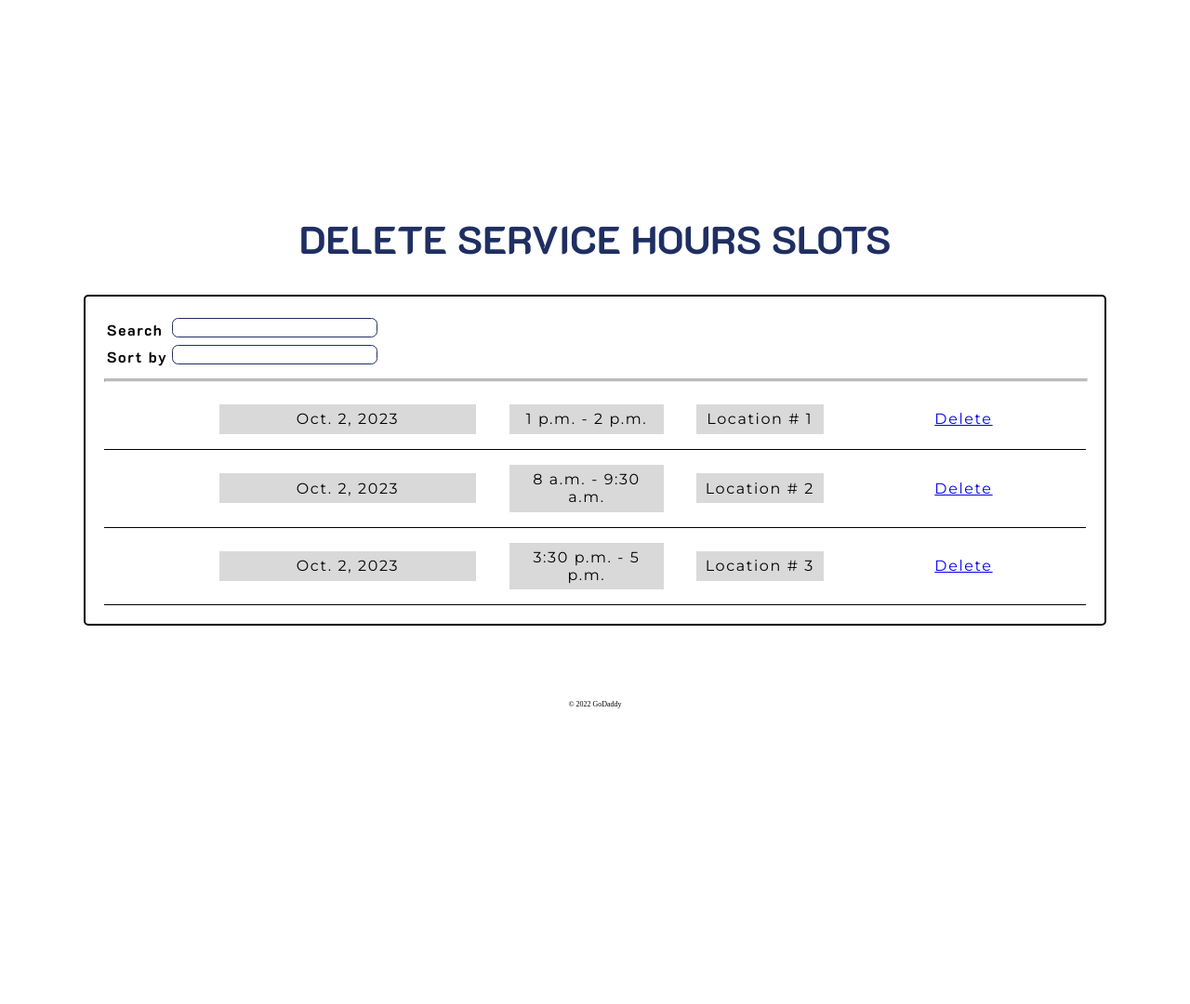
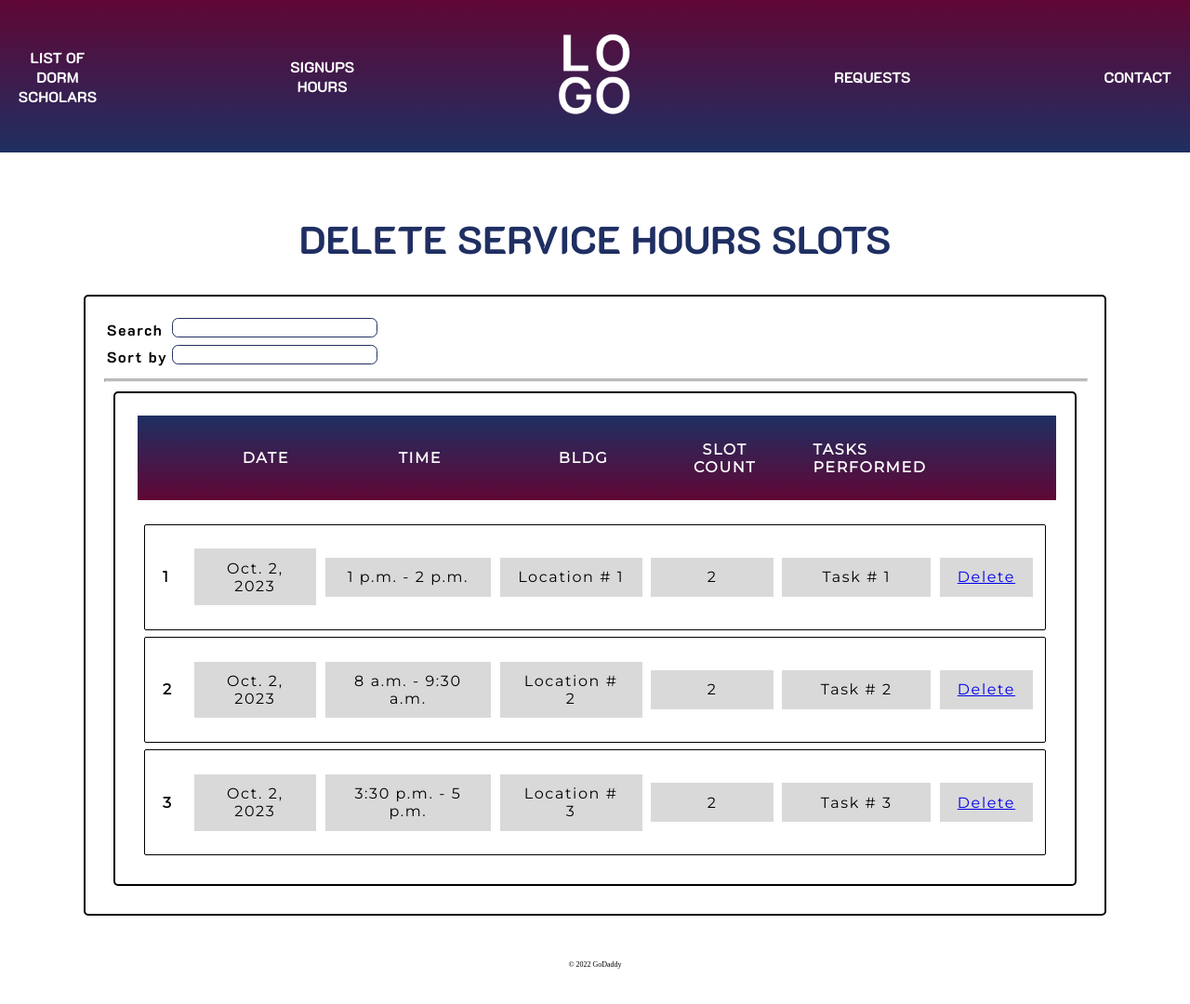
Before and after one commit to IrishMorales/dorm-service-tracker, a Django app: page /user_admin/signup_hours/delete_slots/ in a window 1280 px wide. Shown: the whole page at 93% size. Before the commit the page ends 762 px from the top, so only its background shows below. Run offline with Django 4.2, Linux system fonts and the light colour scheme; data comes from the database, SQL or seed files in the repository.

Commit message:
Implemented Delete Slot Function

```diff
--- a/Admin/urls.py
+++ b/Admin/urls.py
@@ -26,7 +26,16 @@ urlpatterns = [
         name="admin-scholar-profile",
     ),
     path("signup_hours/add_slots/", admin_add_slots, name="admin-add-slots"),
-    path("signup_hours/delete_slots/", admin_delete_slots, name="admin-delete-slots"),
+    path(
+        "signup_hours/delete_slots/",
+        admin_delete_slots_list,
+        name="admin-delete-slots-list",
+    ),
+    path(
+        "signup_hours/delete_slots/<int:id>",
+        admin_delete_slots,
+        name="admin-delete-slots",
+    ),
     path(
         "signup_hours/edit_slots/", admin_edit_slots_list, name="admin-edit-slots-list"
     ),
--- a/Admin/views.py
+++ b/Admin/views.py
@@ -5,7 +5,7 @@ from django.views.generic import TemplateView
 from django.views.generic.list import ListView
 from django.views.generic.detail import DetailView
 from django.views.generic.edit import CreateView, DeleteView
-from .models import ServiceHourListing, Scholar, Registration
+from .models import ServiceHourListing, Scholar, Registration, Assignment
 from .forms import AddSlot, EditSlot
 from datetime import timedelta
 
@@ -97,12 +97,17 @@ def admin_add_slots(request):
     )
 
 
-def admin_delete_slots(request, id=None):
+def admin_delete_slots_list(request):
     serv_hours = ServiceHourListing.objects.all()
-    if id != None:
-        serv_hour_slot = ServiceHourListing.objects.get(id=id)
-        serv_hour_slot.delete()
-    return render(request, "admin_delete_slots.html", {"serv_hours": serv_hours})
+    return render(request, "admin_delete_slots_list.html", {"serv_hours": serv_hours})
+
+
+def admin_delete_slots(request, id=id):
+    serv_hour = ServiceHourListing.objects.get(pk=id)
+    asigned = Assignment.objects.select_related("serv_hours").filter(serv_hours=id)
+    asigned.delete()
+    serv_hour.delete()
+    return redirect("Admin:admin-delete-slots-list")
 
 
 def admin_edit_slots_list(request):
--- a/static/base.css
+++ b/static/base.css
@@ -115,39 +115,14 @@ main {
 /* Header NavBar */
 header {
     padding: 30px 50px;
-    /* display: flex;
+    display: flex;
     flex-flow: row nowrap;
     flex: 0 0 2em;
     align-items: center;
     justify-content: center;
     gap: 13em;
-    background: linear-gradient(#600735, #1F2F62); */
-    display: grid;
-    grid-template-columns: 1fr 1fr 1fr 1fr 1fr 1fr 1fr 1fr 1fr 1fr 1fr;
-    grid-template-rows: 1fr;
+    background: linear-gradient(#600735, #1F2F62);
 }
-
-header p a:first-child {
-    grid-column: 2 / span 1
-}
-
-header p a:nth-child(2) {
-    grid-column: 4 / span 1
-}
-
-header p a:nth-child(3) {
-    grid-column: 6 / span 1
-}
-
-header p a:nth-child(4) {
-    grid-column: 8 / span 1
-}
-
-header p a:last-child {
-    grid-column: 10 / span 1
-}
-
-
 
 header a:link, header a:visited {
     color: white;
@@ -442,6 +417,7 @@ table tr td {
     display: flex;
     justify-content: space-between;
     margin-bottom: 2em;
+    align-items: stretch;
 }
 .white-card-details td:first-child{
     color:#600735;
@@ -484,9 +460,10 @@ table tr td {
 
 .scholar-white-card-body {
     display: flex;
-    padding: 2vw 1vw 2vw 1vw;
+    padding: 2vw 1vw 2vw 0vw;
     gap: 1%;
-    width:96%;
+    /* width:110%; */
+    align-items: stretch;
 }
 
 .scholar-white-card-body td{
@@ -575,7 +552,7 @@ table tr td {
 
 .serv-hour-list td:first-child {
     text-align: center;
-    width: 36.8%;
+    width: 66.8%;
 
 }
 .serv-hour-list td:first-child div {
--- a/templates/admin_delete_slots.html
+++ b/templates/admin_delete_slots.html
@@ -6,38 +6,23 @@
 {% block content %}
 <header>
     <p><a href="{% url 'Admin:scholars-listview' %}">LIST OF<br>DORM SCHOLARS</a></p>
-    <p><a href="{% url 'Admin:signup-hours-listview' %}">Signups<br>Hours</a></p>
+    <p><a href="{% url 'Admin:signup-hours-listview' %}">Signups<br> Hours</a></p>
     <a href="{% url 'Admin:admin_view' %}" ><img class="logo" src="{% static 'logo.png' %}"></a>
     <p><a href="">Requests</a></p>
     <p><a href="">Contact</a></p>
 </header>
 
 <main>
-    <h2>DELETE SERVICE HOURS SLOTS</h2>
-    <div class="card">
-        <div class="signup-hour-filters">
-            <table>
-                <tr>
-                    <td><p class = "search">Search</p></td>
-                    <td><textarea rows="1" cols="25"></textarea></td>
-                </tr>
-                <tr>
-                    <td><p class="sort">Sort by</p></td>
-                    <td><textarea rows="1" cols="25"></textarea></td>
-                </tr>
-            </table>
+<h2>DELETE SERVICE HOURS SLOTS</h2>
+    <div class="flex-row center card">
+    <form action="" method="post" enctype='multipart/form-data'>
+        {% csrf_token %}
+        {{form.as_p}}
+        <div>
+            <input class="btn-style" type="submit" value="Save Changes">
         </div>
-        <hr class="solidline">
-        <table class="serv-hour-list">
-            {% for object in serv_hours %}
-            <tr>
-                <td><div>{{ object.serv_hours_date }}</div></td>
-                <td><div>{{ object.serv_hours_start_time }} - {{ object.serv_hours_end_time }}</div></td>
-                <td><div>{{ object.serv_hours_loc }}</div></td>
-                <td><a href="{% url 'Admin:admin-delete-slots'%}">Delete</a></td>
-            </tr>
-            {% endfor %}
-        </table>
+        <br>
+    </form>
     </div>
 </main>
 {% endblock %}
--- /dev/null
+++ b/templates/admin_delete_slots_list.html
@@ -0,0 +1,56 @@
+{% extends 'base.html' %}
+{% load static %}
+
+{% block title %}Dorm Scholars{% endblock %}
+
+{% block content %}
+<header>
+    <p><a href="{% url 'Admin:scholars-listview' %}">LIST OF<br>DORM SCHOLARS</a></p>
+    <p><a href="{% url 'Admin:signup-hours-listview' %}">Signups<br> Hours</a></p>
+    <a href="{% url 'Admin:admin_view' %}" ><img class="logo" src="{% static 'logo.png' %}"></a>
+    <p><a href="">Requests</a></p>
+    <p><a href="">Contact</a></p>
+</header>
+
+<main>
+    <h2>DELETE SERVICE HOURS SLOTS</h2>
+    <div class="card">
+        <div class="signup-hour-filters">
+            <table>
+                <tr>
+                    <td><p class = "search">Search</p></td>
+                    <td><textarea rows="1" cols="25"></textarea></td>
+                </tr>
+                <tr>
+                    <td><p class="sort">Sort by</p></td>
+                    <td><textarea rows="1" cols="25"></textarea></td>
+                </tr>
+            </table>
+        </div>
+        <hr class="solidline">
+        <div class="card scholar-white-card">
+            <table class="scholar-white-card-summary">
+                <tr class="scholar-white-card-header">
+                    <td>&nbsp;</td>
+                    <td>DATE</td>
+                    <td>TIME</td>
+                    <td>BLDG</td>
+                    <td>SLOT COUNT</td>
+                    <td>TASKS PERFORMED</td>
+                </tr>
+                {% for object in serv_hours %}
+                <tr class="innerCard scholar-white-card-body signup-hour-list-override">
+                    <td>{{ forloop.counter}}</td>
+                    <td>{{ object.serv_hours_date }}</td>
+                    <td>{{ object.serv_hours_start_time }} - {{ object.serv_hours_end_time }}</td>
+                    <td>{{ object.serv_hours_loc }}</td>
+                    <td>{{ object.serv_hours_slot_count }}</td>
+                    <td>{{ object.serv_hours_task }}</td>
+                    <td><a href="{% url 'Admin:admin-delete-slots' object.serv_hours_id%}">Delete</a></td>
+                </tr>
+                {% endfor %}
+            </table>
+        </div>
+    </div>
+</main>
+{% endblock %}
```
